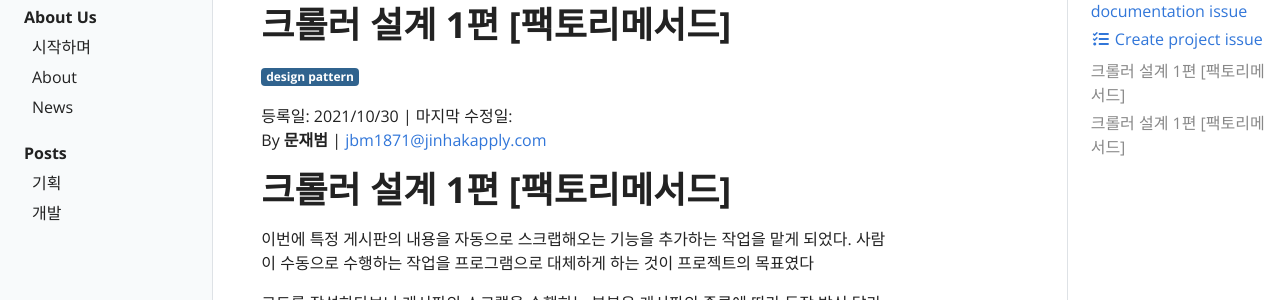
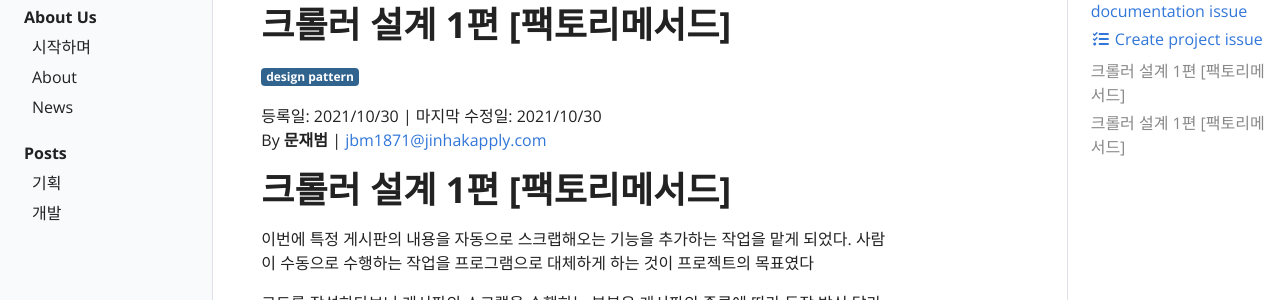
Before and after one commit to jinhaksa/jinhaksa.github.io, a Jekyll site: the page built from _posts/dev/2021-10-29-desgin-crawler.md, in a window 1280 px wide and 900 px high. Shown: the part 137-437 px from the top of the window. Built offline with Jekyll 4.4.1, drawn with Linux system fonts in a browser that asks for light colours.

Commit message:
마지막 수정일 없을때

```diff
--- a/_layouts/post.html
+++ b/_layouts/post.html
@@ -9,11 +9,17 @@ layout: page
   >{{ badge.tag }}</span
 >{% endfor %}{% endif %}
 <div style="margin-top: 8px">
+  {% if page.last_modified_at %}
   <span class="post-date"
     >등록일: {{ page.date | date: "%Y/%m/%e" }} | 마지막 수정일: {{
-    page.last_modified_at }}</span
+    page.last_modified_at | date: "%Y/%m/%e" }}</span
   >
-  {% if page.author %}
+  {% else %}
+  <span class="post-date"
+    >등록일: {{ page.date | date: "%Y/%m/%e" }} | 마지막 수정일: {{ page.date |
+    date: "%Y/%m/%e" }}</span
+  >
+  {% endif %} {% if page.author %}
   <p>
     By <strong>{{ page.author }}</strong>{% if page.email %} |
     <a href="mailto:{{ page.email }}">{{ page.email }}</a>{% endif %}
```
